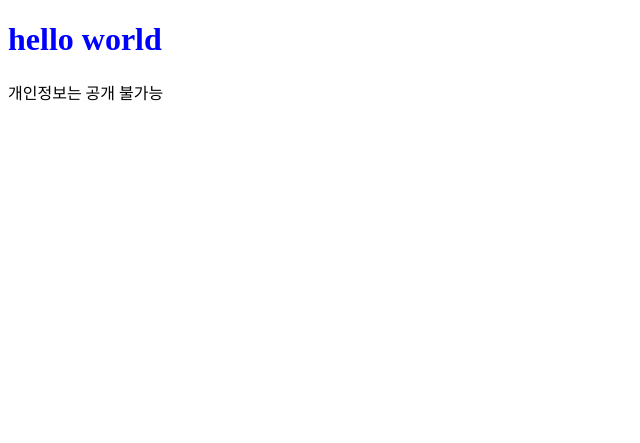
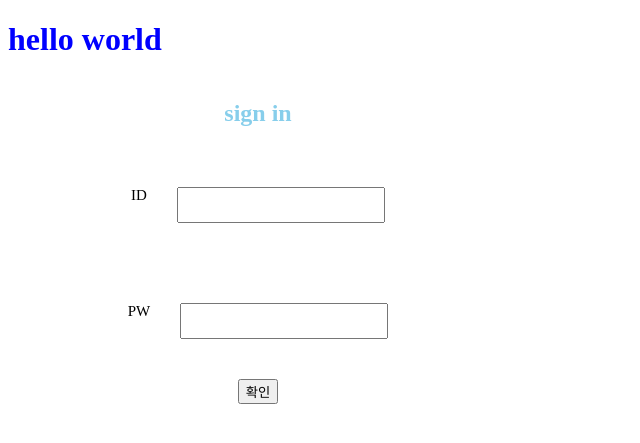
Before and after one commit to jinhokim98/django_seminar, a Django app: template djangoSeminar/templates/djangoSeminar/index.html in a window 1280 px wide. Shown: the top 443 px of the page, without its empty margins (0-640 px from the left). Run offline with Django 4.2, Linux system fonts and the light colour scheme; the template is opened without the code that fills it: most values are stand-ins (such as "Sample title", 1, 10 or a date in 2020).

Commit message:
세미나 4주차 결과

```diff
--- a/djangoSeminar/static/css/index.css
+++ b/djangoSeminar/static/css/index.css
@@ -1,3 +1,36 @@
 h1 {
     color: blue;
 }
+
+form {
+    display: flex;
+    flex-direction: column;
+    align-items: center;
+    width: 500px;
+    height: 300px;
+}
+
+h2 {
+    color: skyblue;
+}
+
+.input_row {
+    display: flex;
+    justify-content: flex-start;
+    margin: 40px 20px;
+}
+
+label {
+    font-size: 15px;
+    margin-right: 30px;
+}
+
+input {
+    width: 200px;
+    height: 30px;
+    font-size: 15px;
+}
+
+.result {
+    color: red;
+}
--- a/djangoSeminar/static/js/index.js
+++ b/djangoSeminar/static/js/index.js
@@ -4,3 +4,11 @@
 hello.addEventListener('click', () => {
     console.log('hello');
 });
+
+const result = document.querySelector('.result');
+
+if (is_authenticate) {
+    result.textContent = "login successful";
+} else {
+    result.textContent = "login failed";
+}
--- a/djangoSeminar/templates/djangoSeminar/index.html
+++ b/djangoSeminar/templates/djangoSeminar/index.html
@@ -7,15 +7,25 @@
 
 {% block content %}
     <h1 class="hello">hello world</h1>
-    {% if bool %}
-        <p>My name is {{ name }}.</p>
-        <p>I am {{ age }} years old.</p>
-        <p>My major is {{ major }}.</p>
-    {% else %}
-        <p>개인정보는 공개 불가능</p>
-    {% endif %}
+    <form action="{% url 'djangoSeminar:index' %}" method="POST">
+    {% csrf_token %}
+        <h2>sign in</h2>
+        <div class="input_row">
+            <label for="id_">ID</label>
+            <input id="id_" name="id_" />
+        </div>
+        <div class="input_row">
+            <label for="pw">PW</label>
+            <input id="pw" name="pw" type="password" />
+        </div>
+        <button type="submit">확인</button>
+        <span class="result"></span>
+    </form>
 {% endblock %}
 
 {% block js %}
+    <script>
+        const is_authenticate = JSON.parse({{ login_success|lower }});
+    </script>
     <script src="{% static "js/index.js" %}"></script>
 {% endblock %}
```
Also changed, not shown: djangoSeminar/views.py (+19 -12 lines).
